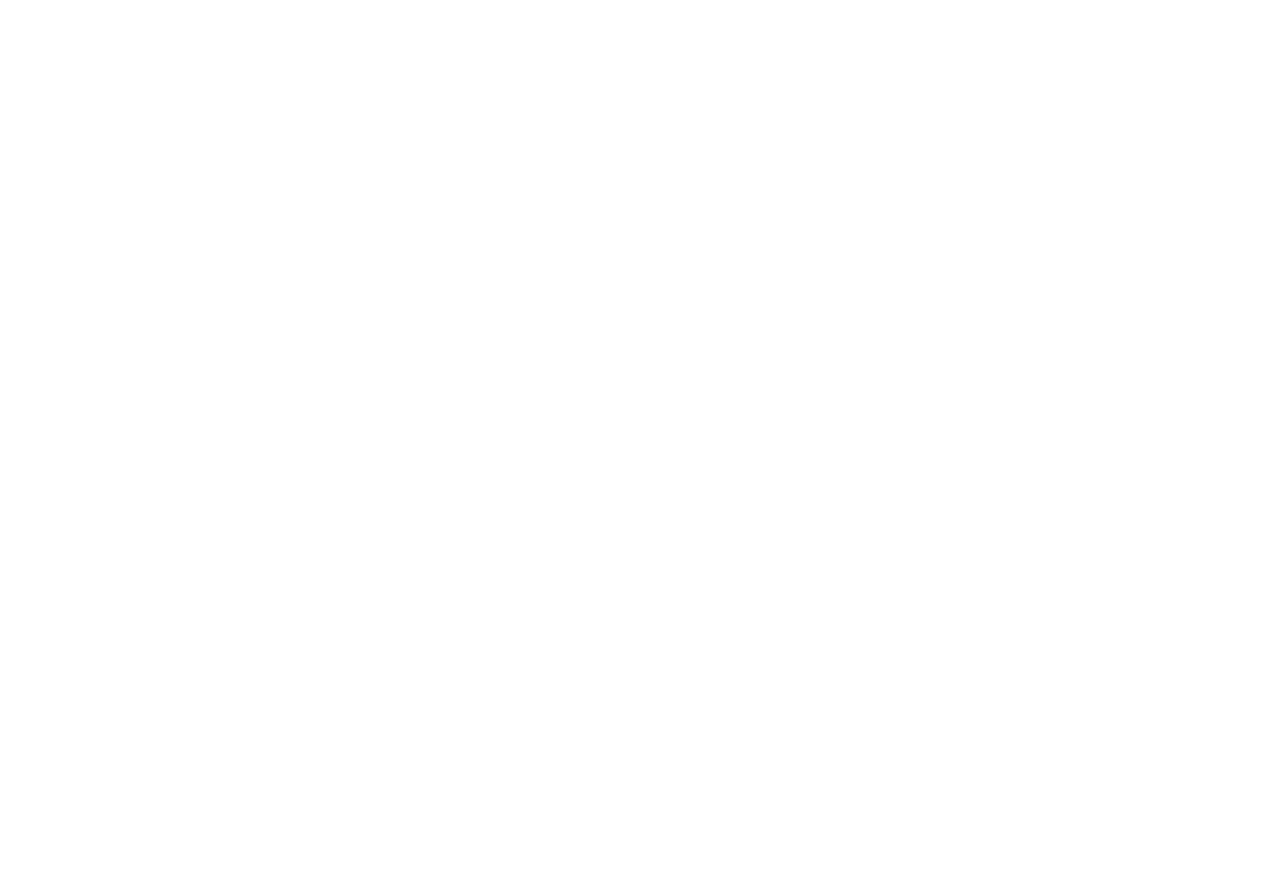
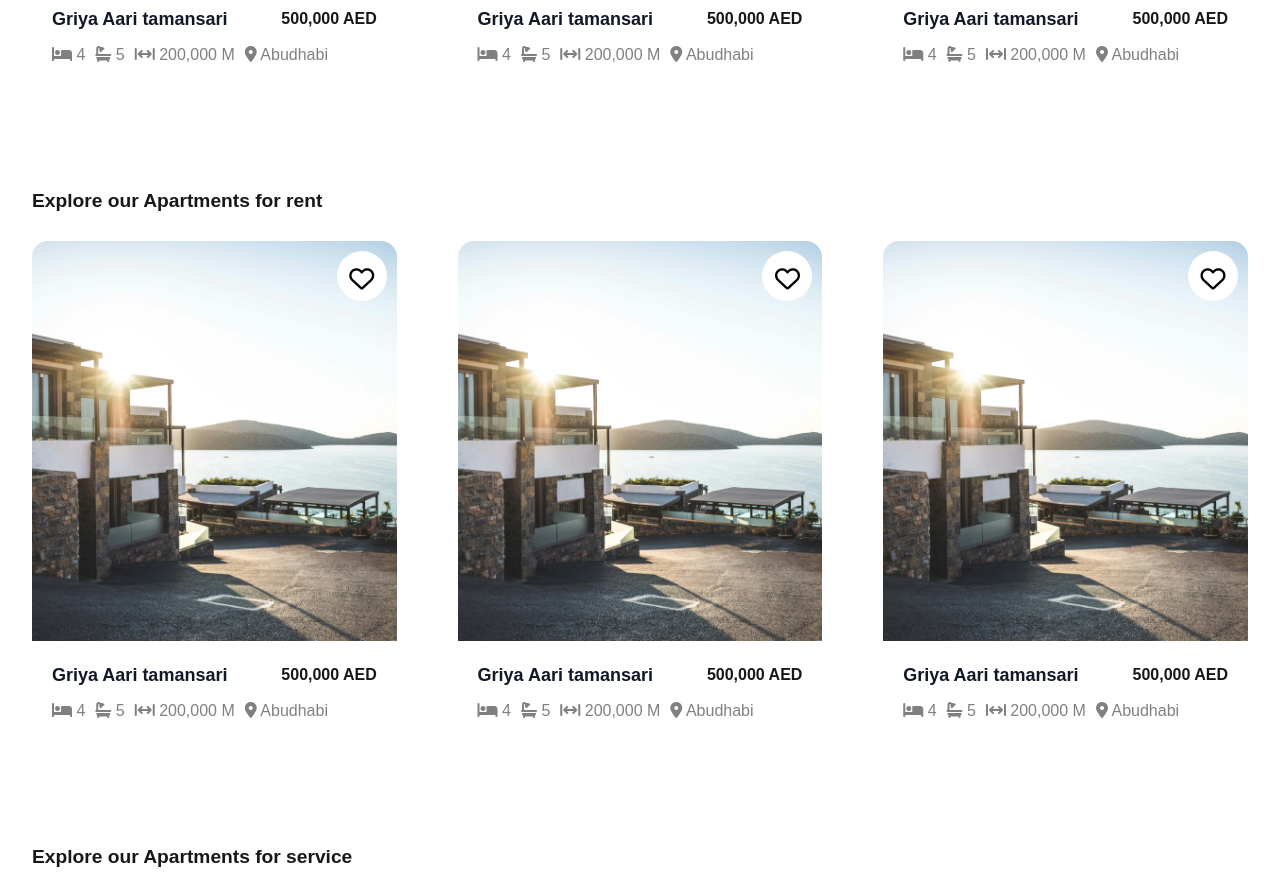
Before and after one commit to AH-2002/Aqaratak, a Next.js app: page /site/home in a window 1280 px wide. Shown: the part 1660-2554 px from the top of the page. Before the commit the page ends 1141 px from the top, so only its background shows below. Built offline with nearby package versions, Linux system fonts and the light colour scheme.

Commit message:
Builded Home Page

```diff
--- a/app/layout.js
+++ b/app/layout.js
@@ -1,6 +1,6 @@
 import { Geist, Geist_Mono } from "next/font/google";
 import "./globals.css";
-
+import Explore from "./site/home/Purchase";
 const geistSans = Geist({
   variable: "--font-geist-sans",
   subsets: ["latin"],
@@ -17,12 +17,14 @@ export const metadata = {
 };
 
 export default function RootLayout({ children }) {
+
   return (
     <html lang="en">
       <body
         className={`${geistSans.variable} ${geistMono.variable} antialiased`}
       >
         {children}
+
       </body>
     </html>
   );
--- /dev/null
+++ b/app/site/home/Card.js
@@ -0,0 +1,42 @@
+import "@fortawesome/fontawesome-free/css/all.min.css";
+import Image from "next/image";
+export default function Card({ id, src, title, alt, price }) {
+
+    return (
+            <div style={{width:'30%'}} className="bg-white rounded-2xl overflow-hidden hover:shadow-xl transition-shadow duration-200">
+                <div style={{ position: 'relative', width: '100%', height: '400px' }}>
+                    <Image
+                        src={src}
+                        alt={alt}
+                        layout='fill'
+                        objectFit='cover' />
+                    <div style={{
+                        background: 'white', position: 'absolute', top: '10px', right: '10px',
+                        padding: '10px', borderRadius: '50%', width: '50px', height: '50px', textAlign: 'center', fontSize: '25px'
+                    }}>
+                        <i style={{ color: 'black', }} className="fa-regular fa-heart"></i>
+                    </div>
+                </div>
+                <div className="p-5">
+                    <div style={{ display: 'flex', justifyContent: 'space-between', alignItems: 'center', fontWeight: 'bold' }}>
+                        <h3 className="text-lg font-semibold text-gray-900">{title}</h3>
+                        <p>{price}</p>
+                    </div>
+                    <div style={{ display: 'flex', justifyContent: 'start', alignItems: 'center', marginTop: '10px' }}>
+                        <div style={{ marginRight: '10px' }}>
+                            <p style={{ color: 'gray' }} > <i className="fa fa-bed"></i> 4</p>
+                        </div>
+                        <div style={{ marginRight: '10px' }}>
+                            <p style={{ color: 'gray' }} > <i className="fa-solid fa-bath"></i> 5</p>
+                        </div>
+                        <div style={{ marginRight: '10px' }}>
+                            <p style={{ color: 'gray' }} > <i className="fa-solid fa-arrows-left-right-to-line"></i> 200,000 M</p>
+                        </div>
+                        <div style={{ marginRight: '10px' }}>
+                            <p style={{ color: 'gray' }} > <i className="fa-solid fa-location-dot"></i> Abudhabi</p>
+                        </div>
+                    </div>
+                </div>
+            </div>
+    )
+}
--- /dev/null
+++ b/app/site/home/Purchase.js
@@ -0,0 +1,46 @@
+import "@fortawesome/fontawesome-free/css/all.min.css";
+import Image from "next/image";
+import Card from "./Card";
+export default function Explore() {
+    const data = [{
+        id: 1,
+        src: "/background3.jpg",
+        title: "Griya Aari tamansari",
+        alt: "A scenic view",
+        price: '500,000 AED'
+    },
+    {
+        id: 2,
+        src: "/background3.jpg",
+        title: "Griya Aari tamansari",
+        alt: "A scenic view",
+        price: '500,000 AED'
+    },
+    {
+        id: 3,
+        src: "/background3.jpg",
+        title: "Griya Aari tamansari",
+        alt: "A scenic view",
+        price: '500,000 AED'
+    }
+    ];
+    console.log("Data received:", data);
+    return (
+        <section style={{ padding: '50px 0' }}>
+            <h1 style={{ fontWeight: 'bolder', fontSize: 'larger', marginBottom: '25px' }}>Explore our Apartments for purchasing</h1>
+            <div className='flex flex-wrap gap-4 justify-between'>
+                {(data.map((item) => (
+                    <Card
+                        key={item.id}
+                        src={item.src}
+                        alt={item.alt}
+                        title={item.title}
+                        price={item.price}
+                    />
+                )))}
+
+            </div>
+        </section >
+    )
+
+}
--- /dev/null
+++ b/app/site/home/Rent.js
@@ -0,0 +1,45 @@
+import "@fortawesome/fontawesome-free/css/all.min.css";
+import Card from "./Card";
+export default function Rent() {
+    const data = [{
+        id: 1,
+        src: "/background3.jpg",
+        title: "Griya Aari tamansari",
+        alt: "A scenic view",
+        price: '500,000 AED'
+      },
+      {
+        id: 2,
+        src: "/background3.jpg",
+        title: "Griya Aari tamansari",
+        alt: "A scenic view",
+        price: '500,000 AED'
+      },
+      {
+        id: 3,
+        src: "/background3.jpg",
+        title: "Griya Aari tamansari",
+        alt: "A scenic view",
+        price: '500,000 AED'
+      }
+      ];
+    console.log("Data received:", data);
+    return (
+        <section style={{ padding: '50px 0' }}>
+            <h1 style={{ fontWeight: 'bolder', fontSize: 'larger', marginBottom: '25px' }}>Explore our Apartments for rent</h1>
+            <div className='flex flex-wrap gap-4 justify-between'>
+                {(data.map((item) => (
+                    <Card
+                        key={item.id}
+                        src={item.src}
+                        alt={item.alt}
+                        title={item.title}
+                        price={item.price}
+                    />
+                ))) }
+
+            </div>
+        </section >
+    )
+
+}
--- /dev/null
+++ b/app/site/home/ScrollToUp.js
@@ -0,0 +1,19 @@
+"use client";
+import "@fortawesome/fontawesome-free/css/all.min.css";
+
+export default function ScrollToUp() {
+    const scrolltoup = () => {
+        window.scrollTo({ top: 0, behavior: 'smooth' });
+    }
+    return (
+        <button
+            onClick={scrolltoup}
+            style={{
+                padding: '10px', borderRadius: '50%', width: '50px', height: '50px',
+                textAlign: 'center', fontSize: '18px', position: 'fixed', bottom: '10px', right: '10px'
+            }}
+            className="bg-purple-600 text-xs font-medium uppercase leading-normal text-white shadow-primary-3 transition duration-150 ease-in-out hover:bg-primary-accent-300 hover:shadow-primary-2 focus:bg-primary-accent-300 focus:shadow-primary-2 focus:outline-none focus:ring-0 active:bg-primary-600 active:shadow-primary-2 dark:shadow-black/30 dark:hover:shadow-dark-strong dark:focus:shadow-dark-strong dark:active:shadow-dark-strong">
+            <i className="fa-solid fa-arrow-up"> </i>
+        </button>
+    )
+}
--- /dev/null
+++ b/app/site/home/Service.jsx
@@ -0,0 +1,46 @@
+import "@fortawesome/fontawesome-free/css/all.min.css";
+import Image from "next/image";
+import Card from "./Card";
+export default function Service() {
+    const data = [{
+        id: 1,
+        src: "/background3.jpg",
+        title: "Griya Aari tamansari",
+        alt: "A scenic view",
+        price: '500,000 AED'
+      },
+      {
+        id: 2,
+        src: "/background3.jpg",
+        title: "Griya Aari tamansari",
+        alt: "A scenic view",
+        price: '500,000 AED'
+      },
+      {
+        id: 3,
+        src: "/background3.jpg",
+        title: "Griya Aari tamansari",
+        alt: "A scenic view",
+        price: '500,000 AED'
+      }
+      ];
+    console.log("Data received:", data);
+    return (
+        <section style={{ padding: '50px 0' }}>
+            <h1 style={{ fontWeight: 'bolder', fontSize: 'larger', marginBottom: '25px' }}>Explore our Apartments for service</h1>
+            <div className='flex flex-wrap gap-4 justify-between'>
+                {(data.map((item) => (
+                    <Card
+                        key={item.id}
+                        src={item.src}
+                        alt={item.alt}
+                        title={item.title}
+                        price={item.price}
+                    />
+                ))) }
+
+            </div>
+        </section >
+    )
+
+}
--- a/app/site/home/page.js
+++ b/app/site/home/page.js
@@ -1,9 +1,16 @@
+import "@fortawesome/fontawesome-free/css/all.min.css";
 import Image from "next/image";
 import Link from 'next/link';
 import Brands from "./Brands";
+import Purchase from "./Purchase";
+import Rent from "./Rent";
+import ScrollToUp from "./ScrollToUp";
+import Service from "./Service";
+
 export default function home() {
+
     return (
-        <section className='max-w-8xl mx-auto px-4 sm:px-6 lg:px-8'>
+        <section style={{ position: 'relative' }} className='max-w-8xl mx-auto px-4 sm:px-6 lg:px-8'>
             <nav className="bg-transparent px-2">
                 <div className="">
                     <div className="flex justify-between h-16">
@@ -40,7 +47,7 @@ export default function home() {
                     </div>
                 </div>
             </nav>
-            <main style={{ padding: '20px 0', width: '100%', height: '100vh', position: 'relative',background:'transparent' }}>
+            <main style={{ padding: '20px 0', width: '100%', height: '100vh', position: 'relative', background: 'transparent' }}>
                 <div style={{ width: '100%', height: '100vh', position: 'relative' }}>
                     <Image
                         src='/background3.jpg'
@@ -129,6 +136,10 @@ export default function home() {
 
             </main>
             <Brands />
+            <Purchase />
+            <Rent />
+            <Service />
+            <ScrollToUp/>
         </section>
     )
 }
```
